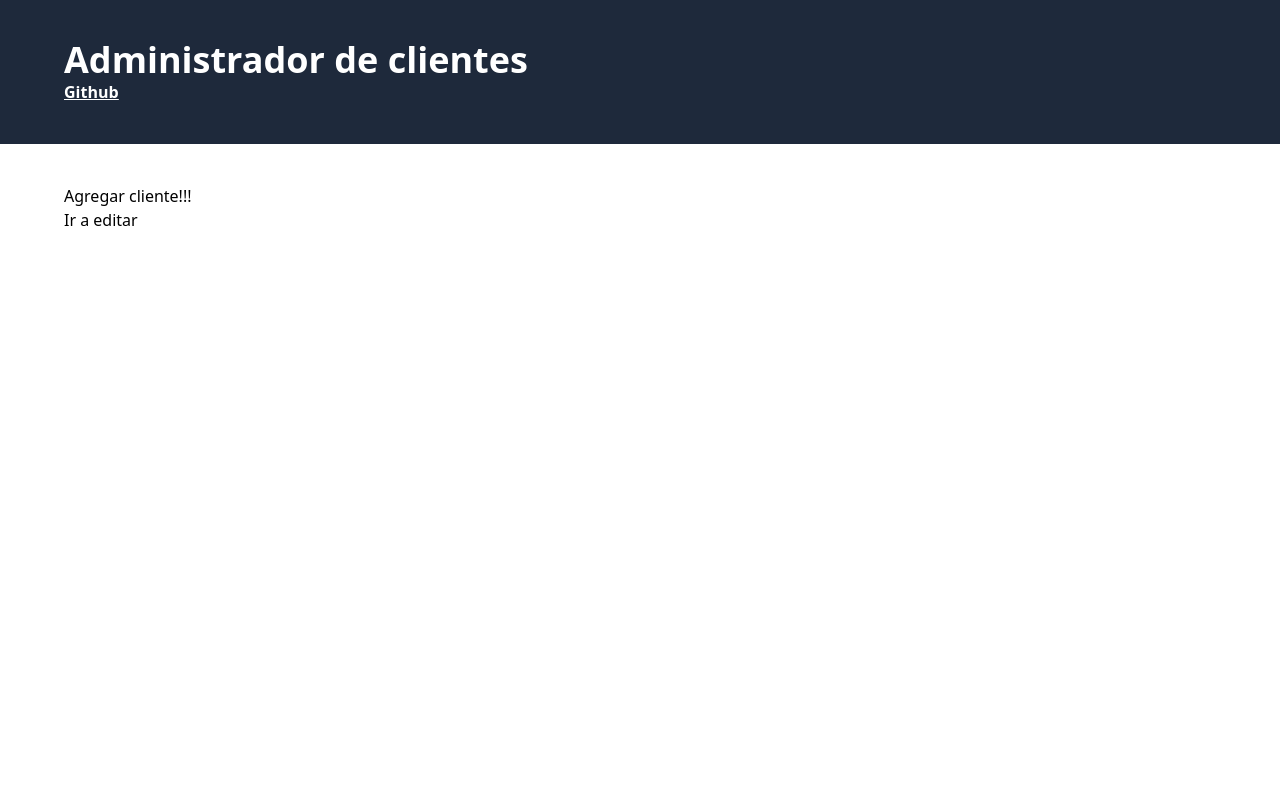
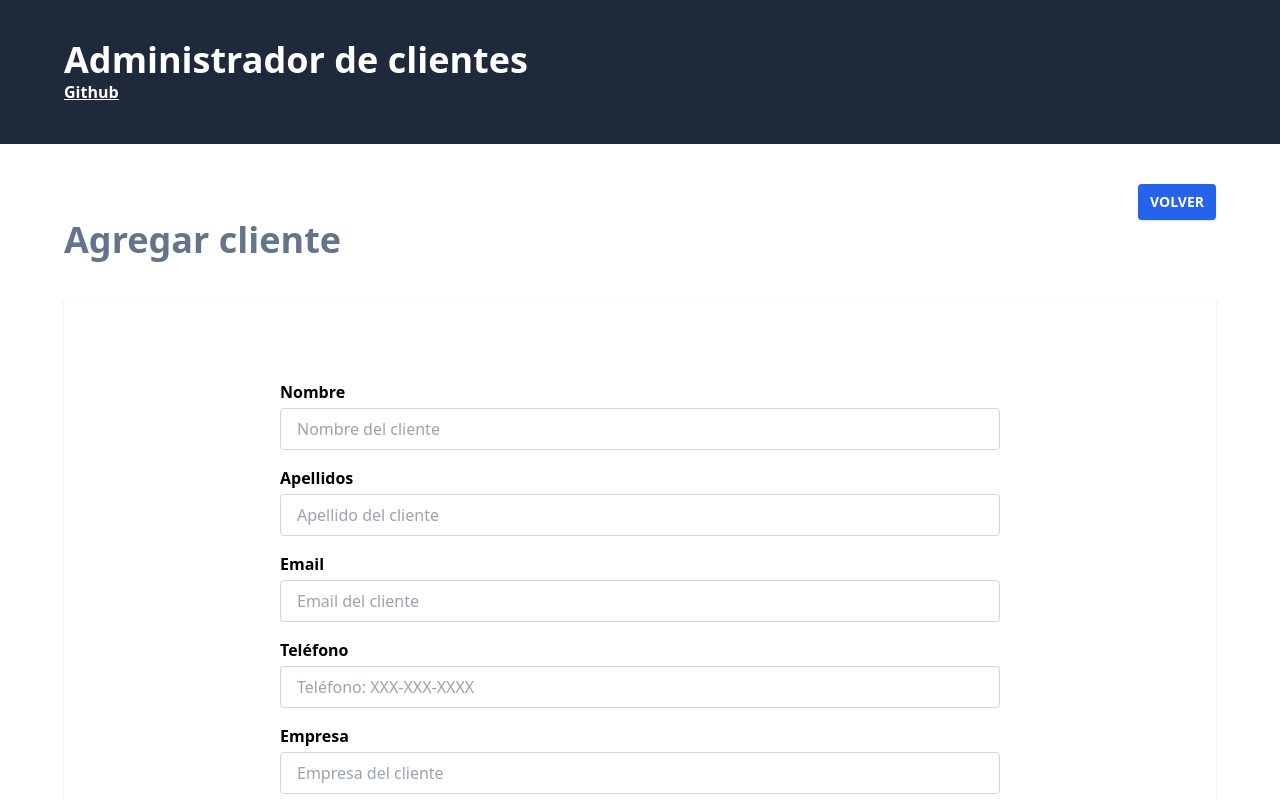
Before and after one commit to chicho69-cesar/learning-svelte, a Svelte app in the folder projects/06-crm-clients/: page /add-client in a window 1280 px wide. Shown: the top 800 px of the page. Built offline with nearby package versions, Linux system fonts and the light colour scheme; no server answers.

Commit message:
feat(projects/06-crm-clients): Finish add client view

```diff
--- a/projects/06-crm-clients/db.json
+++ b/projects/06-crm-clients/db.json
@@ -17,8 +17,18 @@
       "phone": "123-123-4321",
       "business": "VITE",
       "role": "Developer",
+      "state": false,
+      "id": 2
+    },
+    {
+      "id": 49237,
       "state": true,
-      "id": 2
+      "name": "Cesar",
+      "lastName": "Villalobos Olmos",
+      "email": "cesarvillalobosolmos.01@gmail.com",
+      "phone": "3491099207",
+      "business": "Softech",
+      "role": "Developer"
     }
   ]
 }
--- a/projects/06-crm-clients/src/App.svelte
+++ b/projects/06-crm-clients/src/App.svelte
@@ -2,11 +2,11 @@
   import './app.css'
   import { Router, Route } from 'svelte-routing'
 
+  import Header from './components/ui/Header.svelte'
   import Home from './routes/Home.svelte'
   import AddClient from './routes/AddClient.svelte'
   import EditClient from './routes/EditClient.svelte'
   import Page404 from './routes/404.svelte'
-  import Header from './components/ui/Header.svelte'
 
   export let url: string = ''
 </script>
@@ -25,7 +25,7 @@
 <style>
   /* width */
   :global(::-webkit-scrollbar) {
-    width: 10px;
+    width: 5px;
   }
 
   /* Track */
--- a/projects/06-crm-clients/src/components/clients/Client.svelte
+++ b/projects/06-crm-clients/src/components/clients/Client.svelte
@@ -5,7 +5,7 @@
 
   export let client: Client
 
-  $: clientName = client.name + client.lastName
+  $: clientName = client.name + ' ' + client.lastName
   $: clientState = client.state
 
   const dispatch = createEventDispatcher()
--- /dev/null
+++ b/projects/06-crm-clients/src/components/ui/Input.svelte
@@ -0,0 +1,21 @@
+<script lang='ts'>
+  export let value: string
+  export let name: string
+  export let placeholder: string
+  export let label: string
+</script>
+
+<div class='flex flex-col w-full gap-1 mb-4'>
+  <label for={name} class='w-full font-bold text-start'>
+    {label}
+  </label>
+
+  <input
+    type='text'
+    name={name}
+    id={name}
+    placeholder={placeholder}
+    bind:value
+    class='inline-block w-full px-4 py-2 border border-gray-300 rounded outline-none'
+  />
+</div>
--- a/projects/06-crm-clients/src/routes/AddClient.svelte
+++ b/projects/06-crm-clients/src/routes/AddClient.svelte
@@ -1,11 +1,96 @@
 <script lang='ts'>
-  import { Link } from 'svelte-routing'
+  import { navigate } from 'svelte-routing'
+
+  import Input from '../components/ui/Input.svelte'
+  import RouterLink from '../components/ui/RouterLink.svelte'
+  import Title from '../components/ui/Title.svelte'
+  import { addClient } from '../services/clients'
+
+  let name = ''
+  let lastName = ''
+  let email = ''
+  let phone = ''
+  let business = ''
+  let role = ''
+
+  const handleSubmit = () => {
+    addClient({
+      id: Math.floor(Math.random() * (99999 - 1000 + 1)) + 1000,
+      state: true,
+      name,
+      lastName,
+      email,
+      phone,
+      business,
+      role
+    })
+      .then((response) => {
+        navigate('/', { replace: true })
+      })
+      .catch((error) => console.log(error))
+  }
 </script>
 
-<h1>
-  Agregar cliente!!!
-</h1>
+<div>
+  <div class='flex justify-end'>
+    <RouterLink to='/'>
+      Volver
+    </RouterLink>
+  </div>
 
-<Link to='/edit-client/1'>
-  Ir a editar
-</Link>
+  <Title>
+    Agregar cliente
+  </Title>
+
+  <div class='mx-auto mt-10 bg-white shadow'>
+    <div class='px-6 py-20 mx-auto md:w-2/3'>
+      <form on:submit|preventDefault={handleSubmit}>
+        <Input
+          label='Nombre'
+          name='name'
+          placeholder='Nombre del cliente'
+          bind:value={name}
+        />
+
+        <Input
+          label='Apellidos'
+          name='lastName'
+          placeholder='Apellido del cliente'
+          bind:value={lastName}
+        />
+
+        <Input
+          label='Email'
+          name='email'
+          placeholder='Email del cliente'
+          bind:value={email}
+        />
+
+        <Input
+          label='Teléfono'
+          name='phone'
+          placeholder='Teléfono: XXX-XXX-XXXX'
+          bind:value={phone}
+        />
+
+        <Input
+          label='Empresa'
+          name='business'
+          placeholder='Empresa del cliente'
+          bind:value={business}
+        />
+
+        <Input
+          label='Puesto'
+          name='role'
+          placeholder='Puesto del cliente'
+          bind:value={role}
+        />
+
+        <button type='submit' class='block px-3 py-2 text-sm font-bold text-white uppercase bg-blue-600 rounded shadow md:inline-block hover:bg-blue-500'>
+          Agregar cliente
+        </button>
+      </form>
+    </div>
+  </div>
+</div>
```
